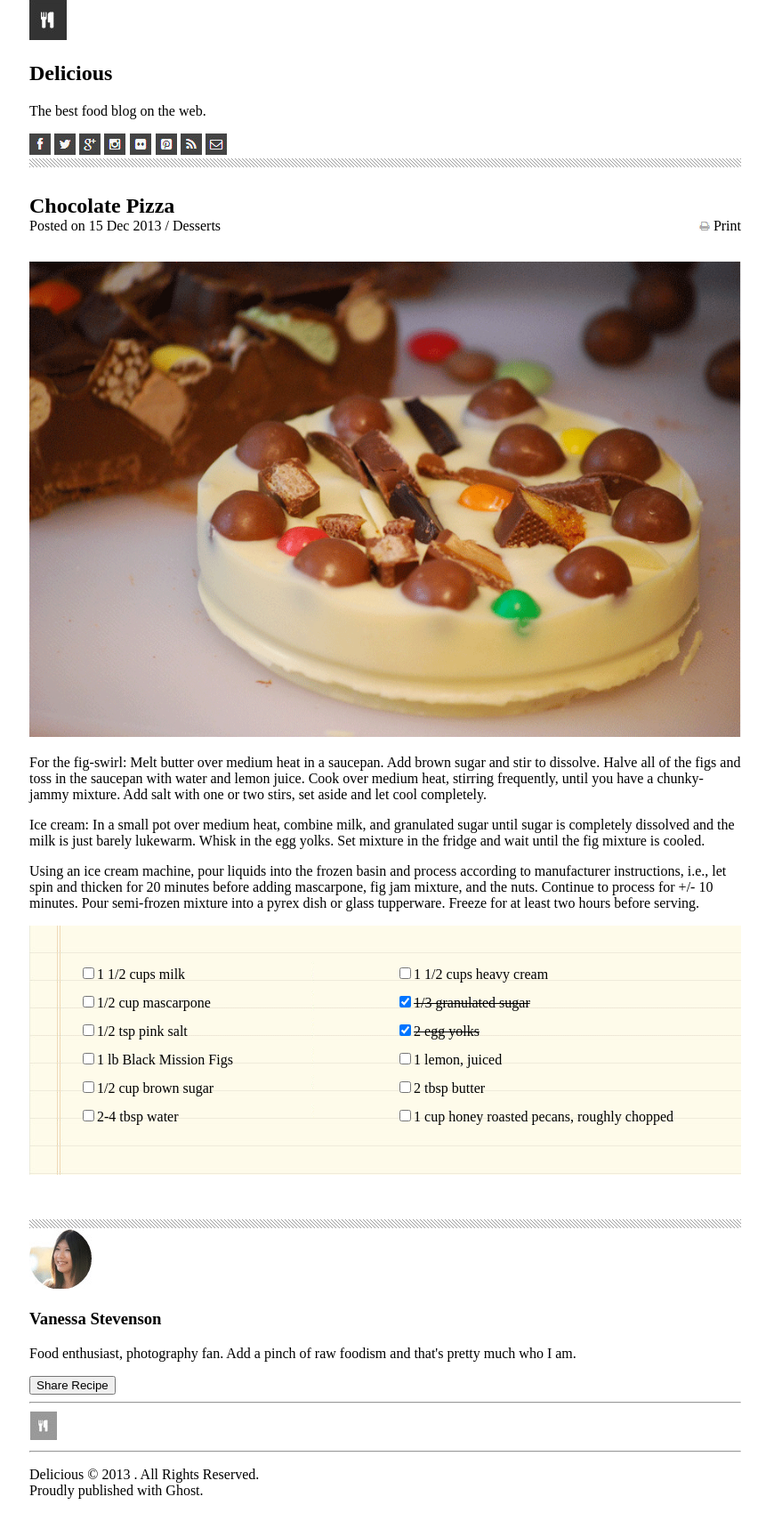
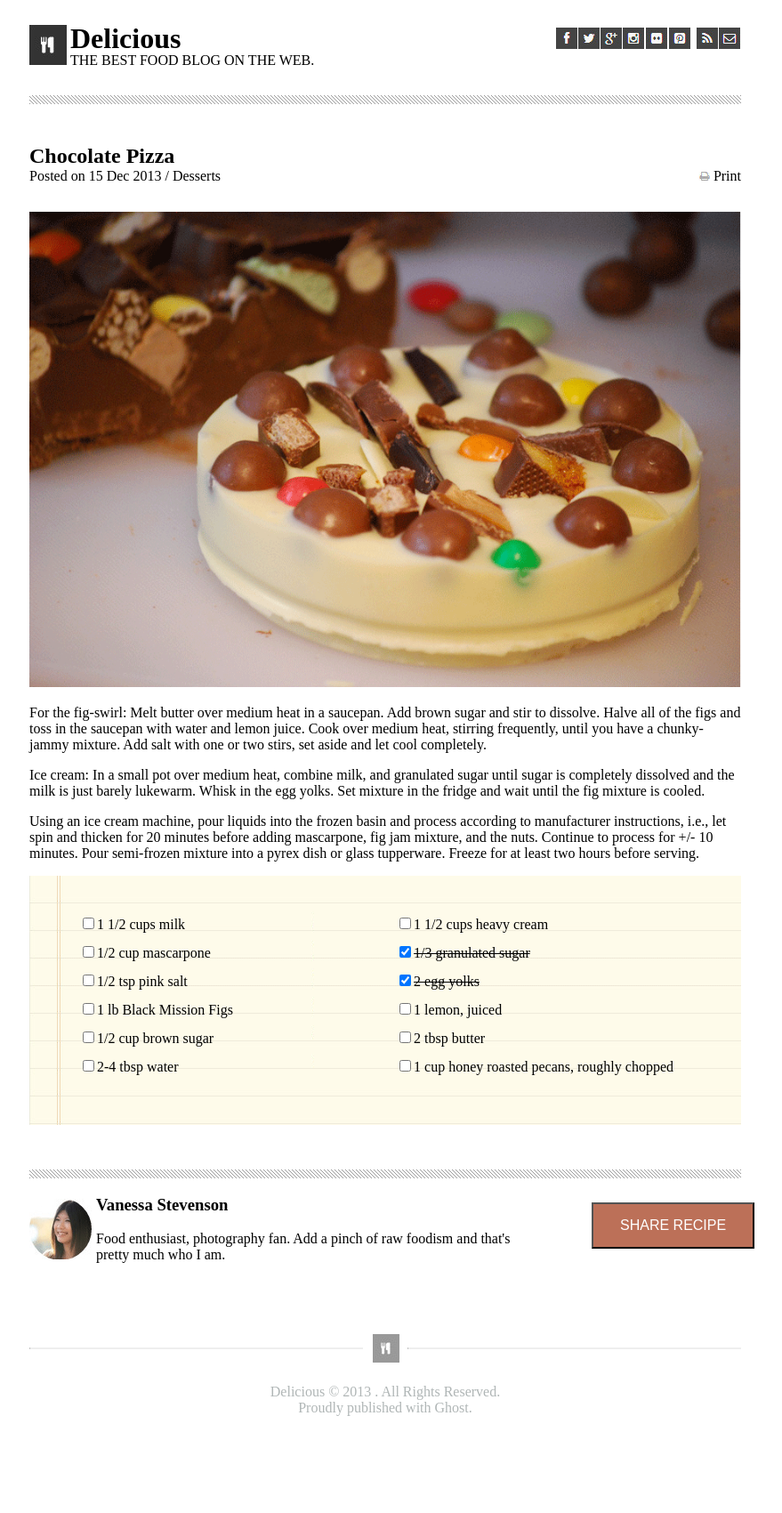
Before and after one commit to jennagoldman/chocolate-pizza, a plain HTML site: page index.html in a window 1280 px wide. Shown: the whole page at 89% size, without its empty margins (207-1086 px from the left). After the commit the page ends 1607 px from the top, so only its background shows below. Drawn offline with Linux system fonts and the light colour scheme.

Commit message:
add positioning

```diff
--- a/index.html
+++ b/index.html
@@ -11,22 +11,29 @@
 
 <body>
     <header>
-        <div>
+        <div id = "header-div">
+            <div id = "logo-group">
+             <div id = "logo-image">
                 <img src="./assets/header/logo.png">
+             </div>
+             <div id = "logo-name">
               <h2>Delicious</h2>
-            <p id="subtitle">The best food blog on the web.</p>
+              <span id="subtitle">The best food blog on the web.</span>
             </div>
-        <div>
+
+            </div>
+            <div id = "social-icons">
                 <img src="./assets/header/social-icons/fb-icon.png">
                 <img src="./assets/header/social-icons/twit-icon.png">
                 <img src="./assets/header/social-icons/gp-icon.png">
                 <img src="./assets/header/social-icons/insta-icon.png">
                 <img src="./assets/header/social-icons/flic-icon.png">
-            <img src="./assets/header/social-icons/pint-icon.png">
+                <img id = "pinterest-icon" src="./assets/header/social-icons/pint-icon.png">
                 <img src="./assets/header/social-icons/rss-icon.png">
                 <img src="./assets/header/social-icons/mail-icon.png">
             </div>
-        <div class="horizontal-rule">
+        </div>
+        <div class="horizontal-rule"></div>
     </header>
 
     <main>
@@ -68,17 +75,32 @@
                 <label class = "checklist"><input type="checkbox">1 cup honey roasted pecans, roughly chopped</input></label>
             </div>
         </section>
+
+        <div class="horizontal-rule"></div>
+
+        <section id = "author-section">
+            <div id= "author-div">
+                <div id = "author-img"><img src="./assets/footer/van-pic.png"></div>
+                <div id = "author-bio"><h3>Vanessa Stevenson</h3>
+                    <span>Food enthusiast, photography fan. Add a pinch of raw foodism and that's pretty much who I am.</span>
+                </div>
+            </div>
+            <button>Share Recipe</button>
+         </section>
+
     </main>
 
     <footer>
-        <div class="horizontal-rule"></div>
-        <img src="./assets/footer/van-pic.png">
-        <h3>Vanessa Stevenson</h3>
-        <p>Food enthusiast, photography fan. Add a pinch of raw foodism and that's pretty much who I am.</p>
-        <button>Share Recipe</button>
-        <hr>
-        <img src="./assets/footer/small-logo.png">
-        <hr>
+        <div id = "footer-logo">
+            <div id = "hr-left">
+                <hr class = "inline">
+            </div>
+            <img id = "footer-img" class = "inline" src="./assets/footer/small-logo.png">
+            <div id = "hr-right" >
+                <hr class = "inline">
+            </div>
+        </div>
+
         <p>Delicious &copy; 2013 . All Rights Reserved.<br>
         Proudly published with Ghost.</p>
     </footer>
--- a/style.css
+++ b/style.css
@@ -5,6 +5,42 @@ body {
 header, main, footer {
     width: 800px;
     margin: 0 auto;
+}
+
+#header-div {
+    display: flex;
+    justify-content: space-between;
+    margin-bottom: 30px;
+}
+
+#logo-image, #logo-name {
+    display: inline-block;
+}
+
+
+#social-icons {
+    display: flex;
+    align-items: center;
+    margin-top: 10px;
+}
+
+#social-icons img {
+    margin-right: 1px;
+}
+
+#pinterest-icon {
+    margin-right: 7px!important;
+}
+
+h2 {
+    margin-bottom: 0;
+    font-size: 32px;
+    line-height: 32px;
+}
+
+#subtitle {
+    margin-top: 0;
+    text-transform: uppercase;
 }
 
 .horizontal-rule {
@@ -15,7 +51,7 @@ header, main, footer {
 }
 
 #recipe-heading {
-    margin-top: 30px;
+    margin-top: 45px;
 }
 
 h1 {
@@ -50,3 +86,57 @@ h1 {
 .line-through{
     text-decoration: line-through;
 }
+
+#author-bio {
+    width: 500px;
+}
+
+#author-img, #author-bio {
+    display: inline-block;
+}
+
+#author-div {
+    width: 600px;
+    display: inline-block;
+}
+
+button {
+    background-color: #BC7058;
+    color: white;
+    text-transform: uppercase;
+    padding: 15px 30px;
+    font-size: 16px;
+    position: relative;
+    left: 28px;
+    bottom: 33px;
+
+}
+
+footer {
+    text-align: center;
+    color: #B0B6B6;
+}
+
+.inline {
+    display: inline block;
+}
+
+#footer-logo {
+    display: flex;
+    justify-content: space-between;
+    margin-top: 70px;
+}
+
+#hr-left, #hr-right {
+    width: 375px;
+}
+
+hr {
+    border-top: 1px solid #EFEFEF;
+}
+
+#footer-img {
+    position: relative;
+    bottom: 8px;
+
+}
```
Lines whose indentation alone changed are shown as unchanged.
